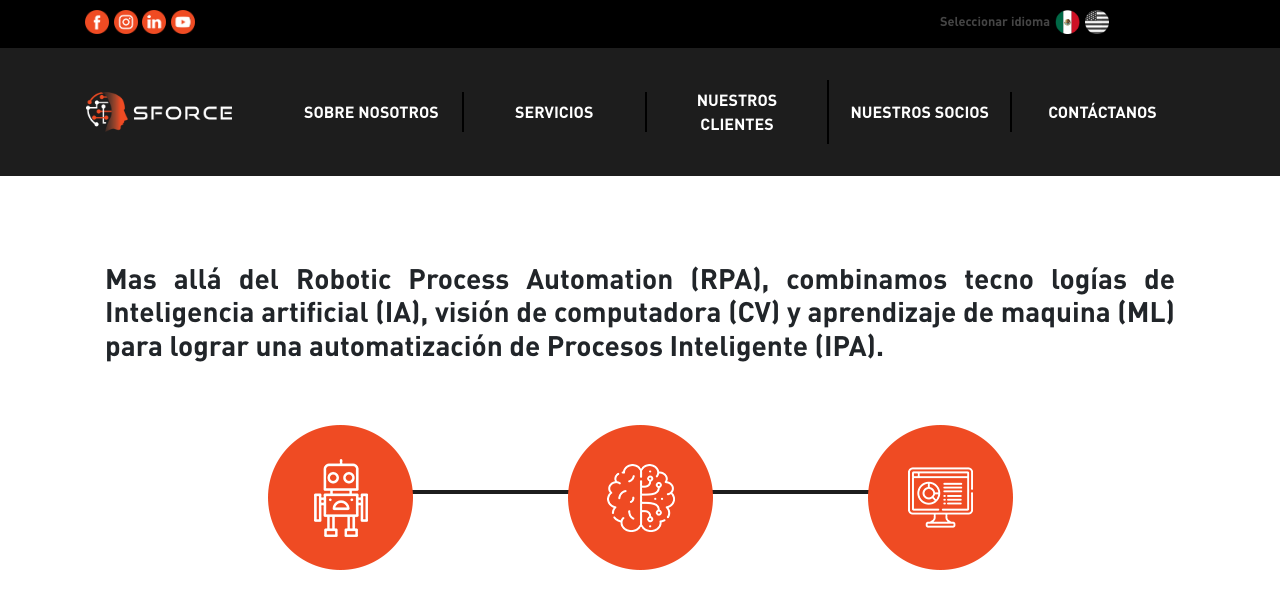
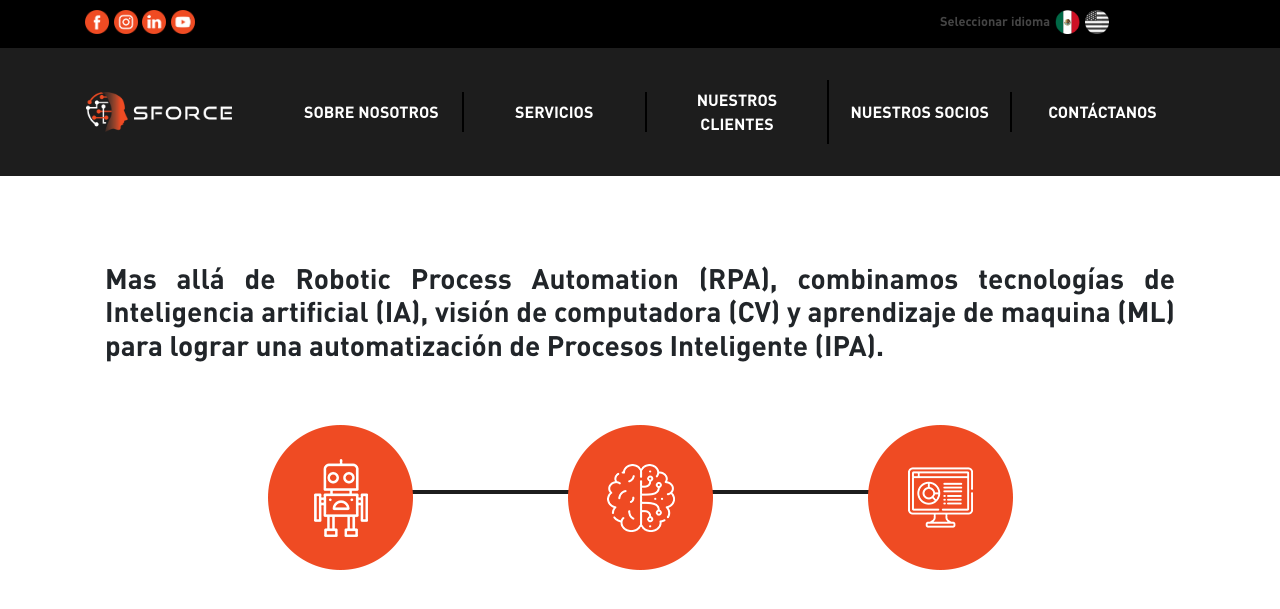
Before and after one commit to smartforcemx/sforce-jekyll, a Jekyll site: the page built from nosotros.html, in a window 1280 px wide and 900 px high, scrolled down 1314 px, cut to the strip 0-740 px from the top of the window. Shown: the top 609 px of the strip. Built offline with Jekyll 4.4.1, drawn with Linux system fonts in a browser that asks for light colours; nearby versions of some CDN libraries.

Commit message:
Update from Forestry.io Rafael Castañeda Garduño updated _data/about_us_intern.yml

```diff
--- a/_data/about_us_intern.yml
+++ b/_data/about_us_intern.yml
@@ -38,9 +38,9 @@ rpa_titulo:
   texto: ROBOTIC PROCESS AUTOMATION
 rpa2_parrafo:
   texto:
-    es: Mas allá del Robotic Process Automation (RPA), combinamos tecno logías de
-      Inteligencia artificial (IA), visión de computadora (CV) y aprendizaje de maquina
-      (ML) para lograr una automatización de Procesos Inteligente (IPA).
+    es: Mas allá de Robotic Process Automation (RPA), combinamos tecnologías de Inteligencia
+      artificial (IA), visión de computadora (CV) y aprendizaje de maquina (ML) para
+      lograr una automatización de Procesos Inteligente (IPA).
     en: Beyond  Robotic Process Automation (RPA), we combine Artificial Intelligence
       (AI) Computer Vision (CV) and Machine Learning (ML) to accomplish an Intelligent
       Process Automation (IPA).
```
